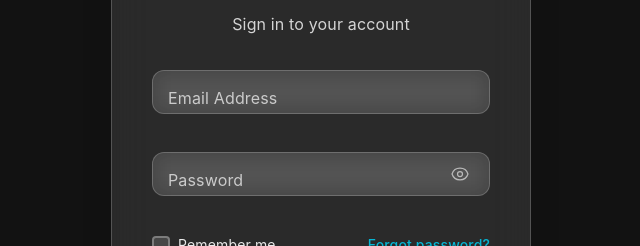
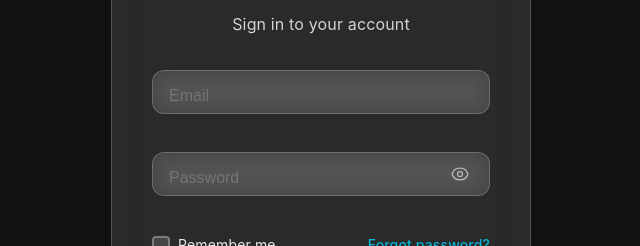
Before and after one commit to maxkoste/local-zero, a React (Create React App) app: page / in a window 1280 px wide. Shown: the part 231-477 px from the top of the page, without its empty margins (319-959 px from the left). Built offline with nearby package versions, Linux system fonts and the light colour scheme.

Commit message:
fixed the login email password thingy

```diff
--- a/src/ui/pages/login-page.css
+++ b/src/ui/pages/login-page.css
@@ -48,9 +48,9 @@
     backdrop-filter: blur(10px);
 }
 
-.input-wrapper input::placeholder {
-    color: transparent;
-}
+/* .input-wrapper input::placeholder { */
+/*     color: transparent; */
+/* } */
 
 .input-wrapper label {
     position: absolute;
--- a/src/ui/pages/login-page.tsx
+++ b/src/ui/pages/login-page.tsx
@@ -1,6 +1,5 @@
 import './login-page.css';
 import React from "react";
-import { FrontPage } from './front-page';
 import { useNavigate } from "react-router-dom";
 
 function LoginPage() {
@@ -29,8 +28,9 @@ function LoginPage() {
 									name="email"
 									required
 									autoComplete="email"
+									placeholder="Email"
 								/>
-								<label htmlFor="email">Email Address</label>
+								{/* <label htmlFor="email">Email Address</label> */}
 								<span className="focus-border"></span>
 							</div>
 							<span className="error-message" id="emailError"></span>
@@ -44,8 +44,9 @@ function LoginPage() {
 									name="password"
 									required
 									autoComplete="current-password"
+									placeholder="Password"
 								/>
-								<label htmlFor="password">Password</label>
+								{/* <label htmlFor="password">Password</label> */}
 								<button
 									type="button"
 									className="password-toggle"
```
